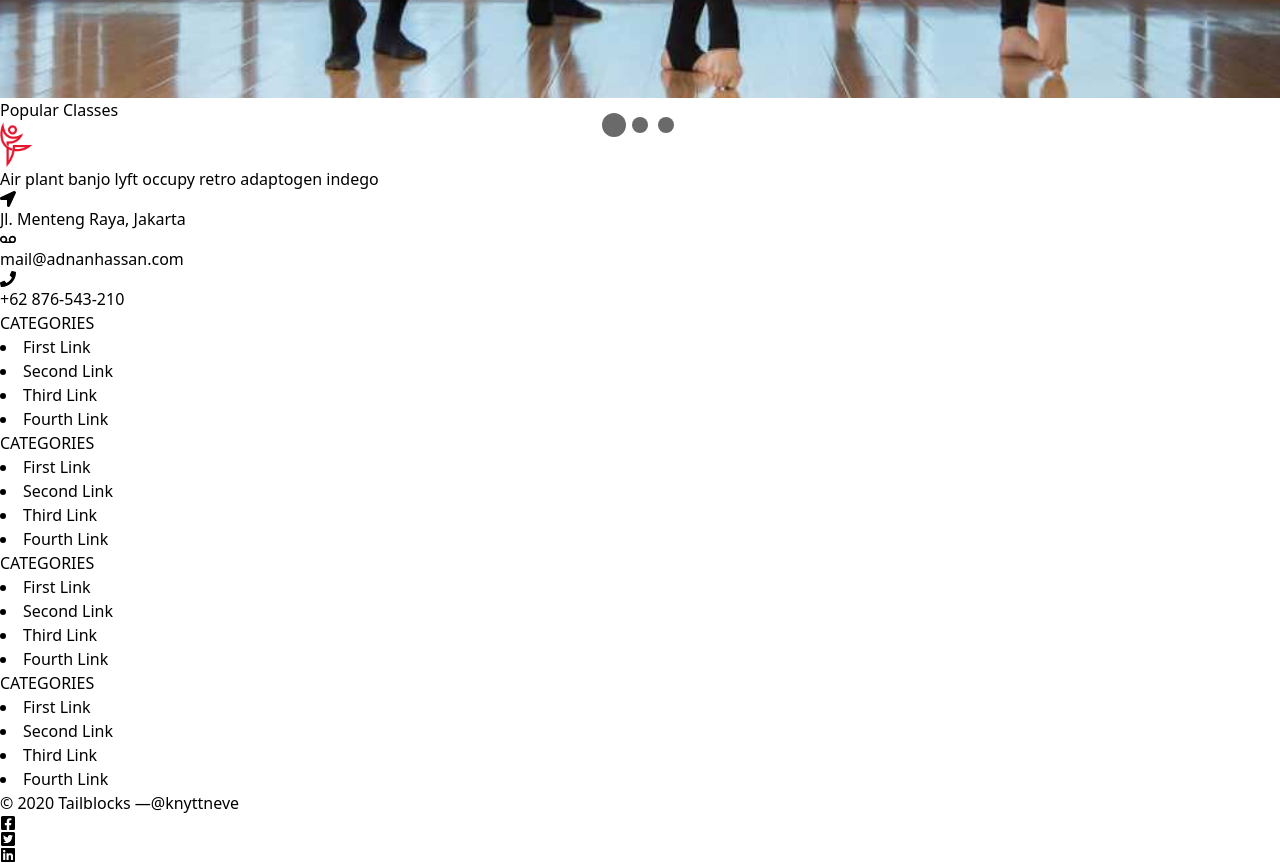
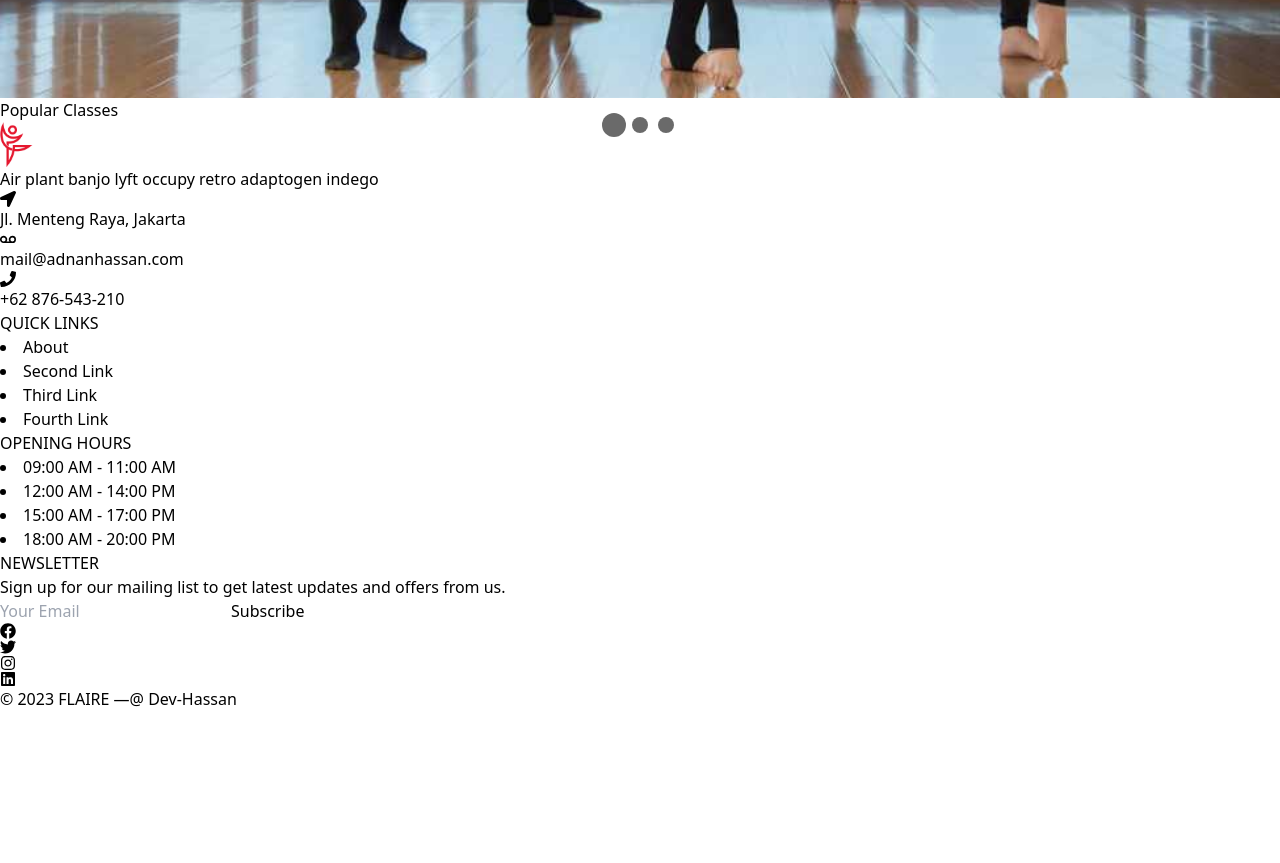
Before and after one commit to imadnanhassan/flaire-dance-school, a React (Vite) app: page / in a window 1280 px wide. Shown: the part 880-1743 px from the top of the page. After the commit the page ends 1591 px from the top, so only its background shows below. Built offline with nearby package versions, Linux system fonts and the light colour scheme.

Commit message:
Footer section complete

```diff
--- /dev/null
+++ b/src/components/Button/Button.jsx
@@ -0,0 +1,39 @@
+const Button = ({ label, onClick, disabled, outline, small, icon: Icon }) => {
+   return (
+     <button
+       disabled={disabled}
+       onClick={onClick}
+       className={`
+         relative
+         disabled:opacity-70
+         disabled:cursor-not-allowed
+         rounded-lg
+         hover:opacity-80
+         transition
+         w-full
+         px-2
+         ${outline ? 'bg-white' : 'bg-rose-600'}
+         ${outline ? 'border-black' : 'border-rose-500'}
+         ${outline ? 'text-black' : 'text-white'}
+         ${small ? 'text-sm' : 'text-md'}
+         ${small ? 'py-1' : 'py-3'}
+         ${small ? 'font-light' : 'font-semibold'}
+         ${small ? 'border-[1px]' : 'border-2'}
+       `}
+     >
+       {Icon && (
+         <Icon
+           size={24}
+           className='
+             absolute
+             left-4
+             top-3
+           '
+         />
+       )}
+       {label}
+     </button>
+   )
+ }
+
+ export default Button
--- a/src/components/shared/Footer/Footer.jsx
+++ b/src/components/shared/Footer/Footer.jsx
@@ -3,126 +3,128 @@ import React from "react";
 import { Link } from "react-router-dom";
 
 import {
+  FaFacebook,
   FaFacebookSquare,
+  FaInstagram,
   FaLinkedin,
-  FaLocationArrow,
-  FaPhone,
+  FaTwitter,
   FaTwitterSquare,
-  FaVoicemail,
 } from "react-icons/fa";
 
 import Container from "../../Container";
 import Profile from "./Profile";
+import Button from "../../Button/Button";
 
 const Footer = () => {
   return (
     <footer className="text-white bg-black">
       <Container>
-        <div className=" px-5 py-24  flex md:items-center lg:items-start md:flex-row md:flex-nowrap flex-wrap flex-col">
+        <div className="px-5 py-24 md:items-center  lg:items-start md:flex-row md:flex-nowrap flex flex-wrap md:pl-20 -mb-10 md:mt-0 mt-10 md:text-left text-center">
+          <div className="lg:w-1/4 md:w-1/2 w-full px-4">
             <Profile></Profile>
+          </div>
 
-          <div className="flex-grow flex flex-wrap md:pl-20 -mb-10 md:mt-0 mt-10 md:text-left text-center">
-            <div className="lg:w-1/4 md:w-1/2 w-full px-4">
-              <h2 className="title-font font-medium text-white tracking-widest text-sm mb-3">
-                CATEGORIES
+          <div className="lg:w-1/4 md:w-1/2 w-full  px-4">
+            <h2 className="title-font font-medium text-white tracking-widest text-lg mb-3">
+              QUICK LINKS
             </h2>
-              <nav className="list-none mb-10">
+            <nav className="list-none md:mt-[20px] mb-10 flex flex-col md:gap-6 ">
               <li>
-                  <a className="text-white hover:text-gray-800">First Link</a>
+                <a className="text-white hover:text-rose-600 cursor-pointer">
+                  About
+                </a>
               </li>
               <li>
-                  <a className="text-white hover:text-gray-800">Second Link</a>
+                <a className="text-white hover:text-rose-600 cursor-pointer">
+                  Second Link
+                </a>
               </li>
               <li>
-                  <a className="text-white hover:text-gray-800">Third Link</a>
+                <a className="text-white hover:text-rose-600 cursor-pointer">
+                  Third Link
+                </a>
               </li>
               <li>
-                  <a className="text-white hover:text-gray-800">Fourth Link</a>
+                <a className="text-white hover:text-rose-600 cursor-pointer">
+                  Fourth Link
+                </a>
               </li>
             </nav>
           </div>
+
           <div className="lg:w-1/4 md:w-1/2 w-full px-4">
-              <h2 className="title-font font-medium text-white tracking-widest text-sm mb-3">
-                CATEGORIES
+            <h2 className="title-font font-medium text-white tracking-widest text-lg mb-3">
+              OPENING HOURS
             </h2>
-              <nav className="list-none mb-10">
+            <nav className="list-none md:mt-[20px] mb-10 flex flex-col md:gap-6 ">
               <li>
-                  <a className="text-white hover:text-gray-800">First Link</a>
+                <a className="text-white hover:text-rose-600 cursor-pointer">
+                  09:00 AM - 11:00 AM
+                </a>
               </li>
               <li>
-                  <a className="text-white hover:text-gray-800">Second Link</a>
+                <a className="text-white hover:text-rose-600 cursor-pointer">
+                  12:00 AM - 14:00 PM
+                </a>
               </li>
               <li>
-                  <a className="text-white hover:text-gray-800">Third Link</a>
+                <a className="text-white hover:text-rose-600 cursor-pointer">
+                  15:00 AM - 17:00 PM
+                </a>
               </li>
               <li>
-                  <a className="text-white hover:text-gray-800">Fourth Link</a>
+                <a className="text-white hover:text-rose-600 cursor-pointer">
+                  18:00 AM - 20:00 PM
+                </a>
               </li>
             </nav>
           </div>
+
           <div className="lg:w-1/4 md:w-1/2 w-full px-4">
-              <h2 className="title-font font-medium text-white tracking-widest text-sm mb-3">
-                CATEGORIES
+            <h2 className="title-font font-medium text-white tracking-widest text-lg mb-3">
+              NEWSLETTER
             </h2>
-              <nav className="list-none mb-10">
-                <li>
-                  <a className="text-white hover:text-gray-800">First Link</a>
-                </li>
-                <li>
-                  <a className="text-white hover:text-gray-800">Second Link</a>
-                </li>
-                <li>
-                  <a className="text-white hover:text-gray-800">Third Link</a>
-                </li>
-                <li>
-                  <a className="text-white hover:text-gray-800">Fourth Link</a>
-                </li>
-              </nav>
+            <div className="list-none md:mt-[20px] mb-10 flex flex-col md:gap-6 ">
+              <p>
+                Sign up for our mailing list to get latest updates and offers
+                from us.
+              </p>
+              <div className="flex gap-3">
+                <input
+                  className="py-3 px-5 border-[#505050] border-2 bg-[#050101]"
+                  type="text"
+                  placeholder="Your Email"
+                />
+                <Button
+
+                label={'Subscribe'}
+                ></Button>
               </div>
-            <div className="lg:w-1/4 md:w-1/2 w-full px-4">
-              <h2 className="title-font font-medium text-white tracking-widest text-sm mb-3">
-                CATEGORIES
-              </h2>
-              <nav className="list-none mb-10">
-                <li>
-                  <a className="text-white hover:text-gray-800">First Link</a>
-                </li>
-                <li>
-                  <a className="text-white hover:text-gray-800">Second Link</a>
-                </li>
-                <li>
-                  <a className="text-white hover:text-gray-800">Third Link</a>
-                </li>
-                <li>
-                  <a className="text-white hover:text-gray-800">Fourth Link</a>
-                </li>
-              </nav>
+              <div className="flex gap-4 ">
+                <span className=" transition-all cursor-pointer rounded-full px-2 py-2 text-gray-300 bg-[#1C1919]  hover:bg-[#E6E6E6] hover:text-black text-2xl">
+                  <FaFacebook></FaFacebook>
+                </span>
+                <span className=" transition-all cursor-pointer rounded-full px-2 py-2 text-gray-300 bg-[#1C1919]  hover:bg-[#E6E6E6] hover:text-black text-2xl">
+                  <FaTwitter></FaTwitter>
+                </span>
+                <span className=" transition-all cursor-pointer rounded-full px-2 py-2 text-gray-300 bg-[#1C1919]  hover:bg-[#E6E6E6] hover:text-black text-2xl">
+                  <FaInstagram></FaInstagram>
+                </span>
+                <span className=" transition-all cursor-pointer rounded-full px-2 py-2 text-gray-300 bg-[#1C1919]  hover:bg-[#E6E6E6] hover:text-black text-2xl">
+                  <FaLinkedin></FaLinkedin>
+                </span>
+              </div>
             </div>
           </div>
         </div>
 
-        <div className="bg-black">
-          <div className=" py-4 px-5 flex flex-wrap flex-col sm:flex-row justify-around">
-            <p className="text-gray-500 text-sm text-center sm:text-left">
-              © 2020 Tailblocks —
+        <div className="bg-black py-4 px-5">
+          <p className="text-gray-500 text-lg text-center sm:text-left">
+            © 2023 FLAIRE —
             <a className="text-white ml-1" target="_blank">
-                @knyttneve
+              @ Dev-Hassan
             </a>
           </p>
-
-            <span className="inline-flex sm:ml-auto sm:mt-0 mt-2 justify-center items-center sm:justify-start">
-              <a className="text-gray-500 text-2xl">
-                <FaFacebookSquare></FaFacebookSquare>
-              </a>
-              <a className="ml-3 text-gray-500 text-2xl">
-                <FaTwitterSquare></FaTwitterSquare>
-              </a>
-              <a className="ml-3 text-gray-500 text-2xl">
-                <FaLinkedin></FaLinkedin>
-              </a>
-              <a className="ml-3 text-gray-500 text-2xl"></a>
-            </span>
-          </div>
         </div>
       </Container>
     </footer>
--- a/src/components/shared/Footer/Profile.jsx
+++ b/src/components/shared/Footer/Profile.jsx
@@ -7,7 +7,7 @@ import Logo from "../NavBar/Logo/Logo";
 const Profile = () => {
   return (
     <>
-      <div className="w-64 flex-shrink-0 md:mx-0 mx-auto text-center md:text-left">
+      <div className=" md:mx-0 mx-auto items-center text-center  md:text-left">
         <Link
           to={"/"}
           className="flex title-font font-medium items-center md:justify-start justify-center text-white"
@@ -18,7 +18,7 @@ const Profile = () => {
           Air plant banjo lyft occupy retro adaptogen indego
         </p>
 
-        <div className="flex gap-3 items-center py-2">
+        <div className="flex gap-3 items-center py-2 ">
           <FaLocationArrow></FaLocationArrow>
           <span>Jl. Menteng Raya, Jakarta</span>
         </div>
@@ -26,7 +26,7 @@ const Profile = () => {
           <FaVoicemail></FaVoicemail>
           <span>mail@adnanhassan.com</span>
         </div>
-        <div className="flex gap-3 items-center py-2">
+        <div className="flex gap-3 items-center py-2 ">
           <FaPhone></FaPhone>
           <span>+62 876-543-210</span>
         </div>
```
Lines whose indentation alone changed are shown as unchanged.
